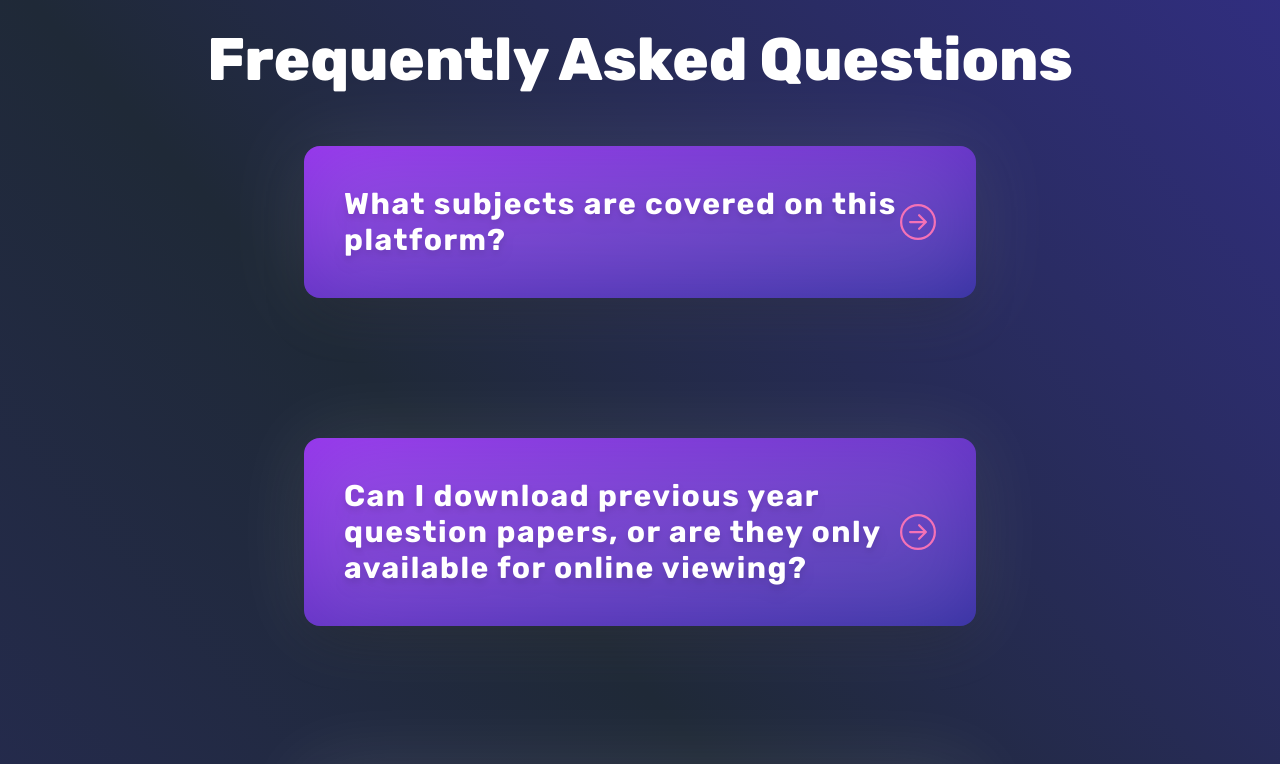
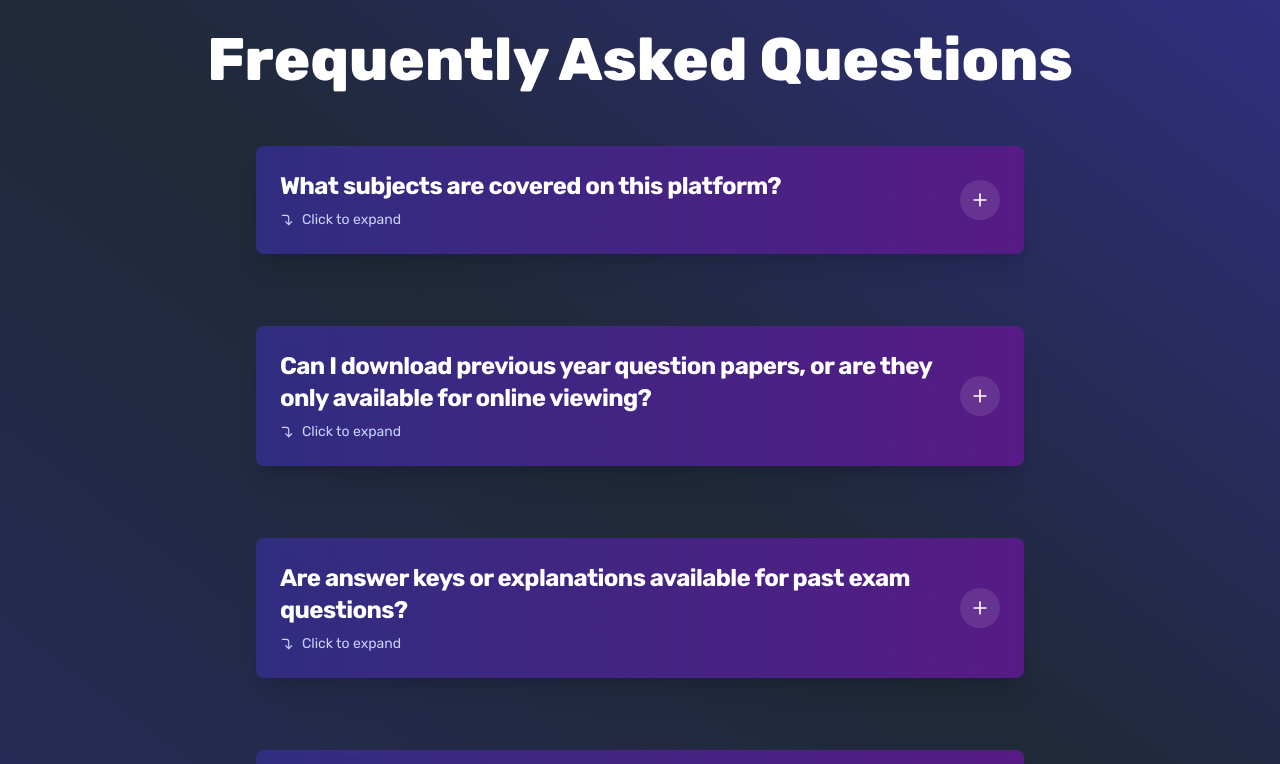
Before and after one commit to suman-maji/mak-book, a React (Create React App) app: page / in a window 1280 px wide. Shown: the part 2560-3324 px from the top of the page. Built offline with nearby package versions, Linux system fonts and the light colour scheme; no server answers.

Commit message:
Update Faq.jsx

```diff
--- a/src/Component/Faqs/Faq.jsx
+++ b/src/Component/Faqs/Faq.jsx
@@ -1,40 +1,150 @@
-import React, { useState } from 'react';
-import { BsArrowRightCircle } from "react-icons/bs";
+import React, { useState, useRef, useEffect } from 'react';
 import { useParams } from 'react-router-dom';
 import PyqCard from '../Common/PyqCard';
+import { motion, AnimatePresence } from 'framer-motion';
+import { FiPlus, FiMinus, FiCornerRightDown } from 'react-icons/fi';
 
-const Fag = ({ elem }) => {
-    const [click, setClick] = useState(false);
+const Faq = ({ elem }) => {
+  const [isOpen, setIsOpen] = useState(false);
   const { id } = useParams();
   const [pyqData, setPyqData] = useState([]);
+  const contentRef = useRef(null);
 
-    const setPyq = () => {
-        setClick(prev => !prev);
+  const toggleOpen = () => {
+    setIsOpen(prev => !prev);
+    if (!isOpen && id === "pyq") {
       setPyqData(elem.pyqLink);
+    }
   };
 
+  // Add scroll into view effect when opened
+  useEffect(() => {
+    if (isOpen && contentRef.current) {
+      contentRef.current.scrollIntoView({
+        behavior: 'smooth',
+        block: 'nearest'
+      });
+    }
+  }, [isOpen]);
+
   return (
-        <div className='sm:max-w-[70%] mx-auto p-6 flex flex-col items-center'>
+    <div className="my-6 mx-auto w-full max-w-3xl perspective-1000">
+      <motion.div
+        layout
+        className="bg-gradient-to-r from-indigo-900 to-purple-900 rounded-lg overflow-hidden shadow-xl"
+        initial={{ opacity: 0, y: 20 }}
+        animate={{ opacity: 1, y: 0 }}
+        transition={{ duration: 0.4 }}
+      >
+        {/* Header/Question */}
+        <motion.button
+          className="w-full p-0 border-none outline-none bg-transparent"
+          onClick={toggleOpen}
+          whileTap={{ scale: 0.98 }}
+        >
+          <div className="relative p-6 text-left">
+            {/* Background pattern */}
+            <div className="absolute inset-0 opacity-10">
+              <div className="absolute top-0 left-0 w-full h-full bg-black bg-opacity-5">
+                {[...Array(5)].map((_, i) => (
                   <div
-                onClick={setPyq}
-                className='relative w-full max-w-2xl p-6 sm:p-10 bg-gradient-to-br from-purple-600 to-indigo-800 shadow-2xl rounded-2xl cursor-pointer transition-all duration-500 transform hover:scale-110 hover:rotate-2 active:scale-95 hover:shadow-purple-500'
+                    key={i}
+                    className="absolute bg-white bg-opacity-10"
+                    style={{
+                      height: '1px',
+                      width: '100%',
+                      top: `${i * 25}%`,
+                      transform: `rotate(${i * 5}deg)`
+                    }}
+                  />
+                ))}
+              </div>
+            </div>
+
+            {/* Content */}
+            <div className="flex justify-between items-center relative z-10">
+              <div className="flex-1">
+                <h2 className="text-xl md:text-2xl font-bold text-white tracking-tight">
+                  {elem.subject ? elem.subject : elem.Ques}
+                </h2>
+
+                <motion.div
+                  initial={false}
+                  animate={{ opacity: isOpen ? 0 : 1 }}
+                  className="mt-2 text-indigo-200 text-sm flex items-center"
                 >
-                <div className='absolute inset-0 bg-white opacity-10 blur-2xl rounded-2xl'></div>
-                <div className='relative flex justify-between items-center'>
-                    <h2 className='text-lg sm:text-3xl text-white font-bold tracking-wider drop-shadow-lg'>{elem.subject ? elem.subject : elem.Ques}</h2>
-                    <div className={`text-4xl text-pink-400 transition-transform duration-500 ${click ? 'rotate-[135deg]' : 'rotate-0'}`}>
-                        <BsArrowRightCircle />
+                  <FiCornerRightDown className="mr-2" />
+                  <span>Click to expand</span>
+                </motion.div>
+              </div>
+
+              <div className="ml-4 flex-shrink-0">
+                <motion.div
+                  animate={{
+                    rotate: isOpen ? 45 : 0,
+                    backgroundColor: isOpen ? 'rgba(255, 255, 255, 0.2)' : 'rgba(255, 255, 255, 0.1)'
+                  }}
+                  className="w-10 h-10 rounded-full flex items-center justify-center"
+                >
+                  {isOpen ? (
+                    <FiMinus className="text-white text-xl" />
+                  ) : (
+                    <FiPlus className="text-white text-xl" />
+                  )}
+                </motion.div>
               </div>
             </div>
           </div>
+        </motion.button>
 
-            <div
-                className={`relative overflow-hidden transition-all duration-700 ease-in-out mt-5 w-full max-w-2xl bg-white/10 backdrop-blur-lg text-white p-6 rounded-2xl shadow-xl ${click ? 'max-h-[500px] opacity-100 scale-105' : 'max-h-0 opacity-0 scale-95'}`}
+        {/* Answer/Content */}
+        <AnimatePresence>
+          {isOpen && (
+            <motion.div
+              ref={contentRef}
+              initial={{ height: 0, opacity: 0 }}
+              animate={{
+                height: 'auto',
+                opacity: 1,
+                transition: {
+                  height: { duration: 0.4 },
+                  opacity: { duration: 0.3, delay: 0.1 }
+                }
+              }}
+              exit={{
+                height: 0,
+                opacity: 0,
+                transition: {
+                  height: { duration: 0.3 },
+                  opacity: { duration: 0.2 }
+                }
+              }}
+              className="overflow-hidden"
             >
-                {elem.Ans ? elem.Ans : id === "pyq" ? <PyqCard pyqData={pyqData} /> : ""}
+              <motion.div
+                initial={{ y: 20, opacity: 0 }}
+                animate={{ y: 0, opacity: 1 }}
+                transition={{ delay: 0.2 }}
+                className="p-6 pt-0 bg-white rounded-b-lg"
+              >
+                <div className="prose max-w-none">
+                  {elem.Ans ? (
+                    <div className="text-gray-700">
+                      {elem.Ans}
                     </div>
+                  ) : id === "pyq" ? (
+                    <PyqCard pyqData={pyqData} />
+                  ) : (
+                    <div className="text-gray-500 italic">No content available</div>
+                  )}
+                </div>
+              </motion.div>
+            </motion.div>
+          )}
+        </AnimatePresence>
+      </motion.div>
     </div>
   );
 };
 
-export default Fag;
+export default Faq;
```
Lines whose indentation alone changed are shown as unchanged.
